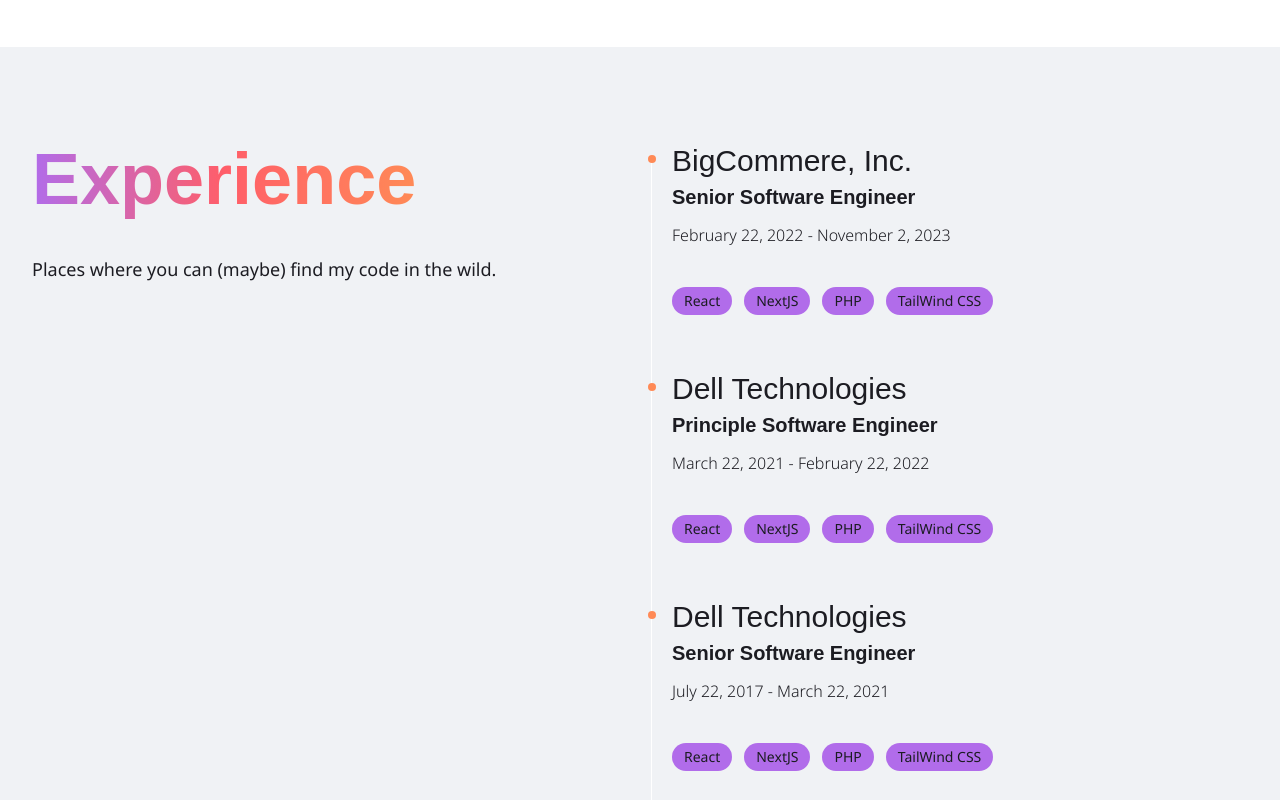
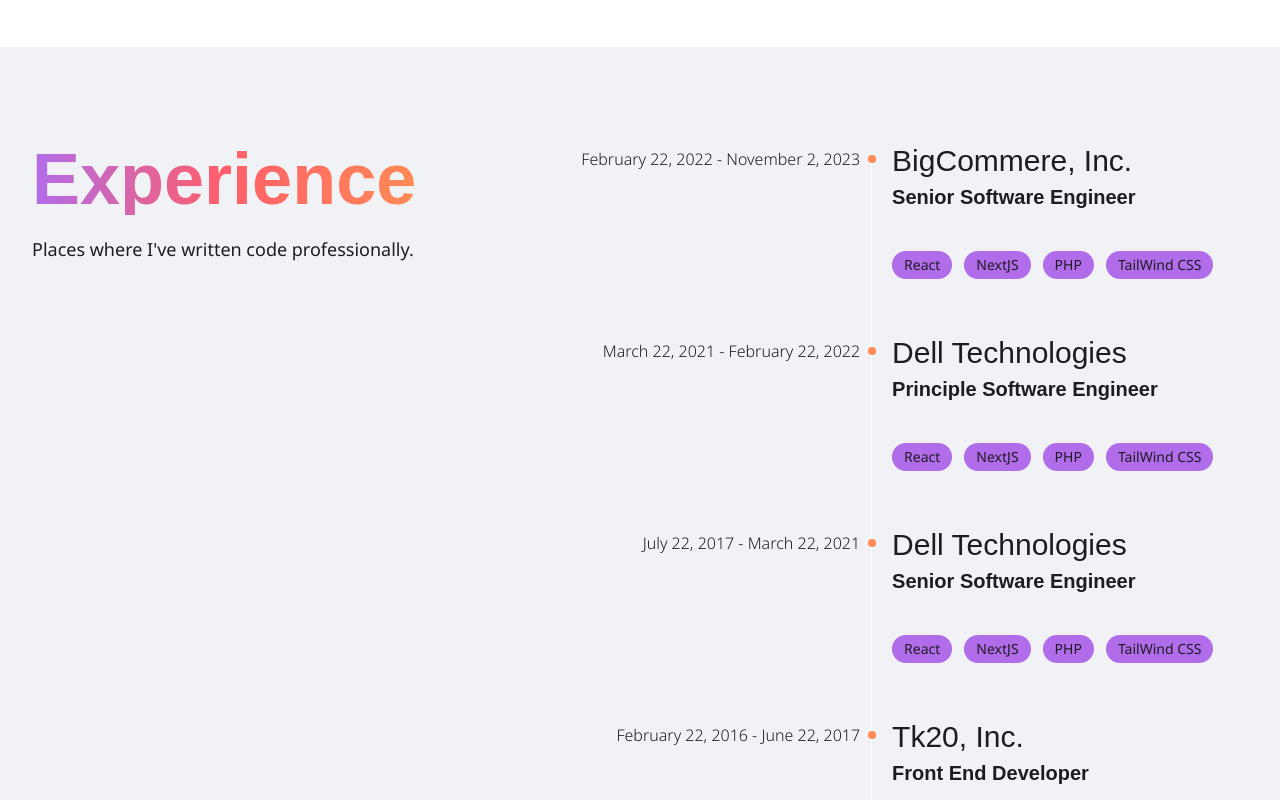
Before and after one commit to github-ab-martinez/personal-portfolio, a Next.js app: page / in a window 1280 px wide. Shown: the part 1540-2340 px from the top of the page. Built offline with nearby package versions, Linux system fonts and the light colour scheme; a web font is replaced by a local one.

Commit message:
Experience section styling updates

```diff
--- a/src/components/ExperienceSection/index.tsx
+++ b/src/components/ExperienceSection/index.tsx
@@ -1,24 +1,24 @@
-'use client';
+"use client";
 
-import { useEffect, useRef } from 'react';
-import Heading from '../common/Heading';
-import PageSection from '../common/PageSection';
-import { useNavSpy } from '../common/StickyHeader/HeaderNav/NavSpyProvider';
-import { useWorkHistory } from './useWorkHistory';
+import { useEffect, useRef } from "react";
+import Heading from "../common/Heading";
+import PageSection from "../common/PageSection";
+import { useNavSpy } from "../common/StickyHeader/HeaderNav/NavSpyProvider";
+import { useWorkHistory } from "./useWorkHistory";
 
 const months: Record<number, string> = {
-  1: 'January',
-  2: 'February',
-  3: 'March',
-  4: 'April',
-  5: 'May',
-  6: 'June',
-  7: 'July',
-  8: 'August',
-  9: 'September',
-  10: 'October',
-  11: 'November',
-  12: 'December',
+  1: "January",
+  2: "February",
+  3: "March",
+  4: "April",
+  5: "May",
+  6: "June",
+  7: "July",
+  8: "August",
+  9: "September",
+  10: "October",
+  11: "November",
+  12: "December",
 };
 
 const ExperienceSection = () => {
@@ -31,48 +31,55 @@
   }, [navObserver]);
 
   return (
-    <PageSection secondary className="flex">
-      <div className="mb-10 w-1/2">
+    <PageSection
+      secondary
+      className="flex flex-col justify-between md:flex-row"
+    >
+      <div className="shrink sm:mr-6">
         <Heading
           ref={experienceRef}
           id="experience"
           level="h2"
-          className="mb-10"
+          className="mb-5 inline-block bg-gradient-to-r from-purple via-red to-orange bg-clip-text text-transparent"
         >
-          <span className="bg-clip-text text-transparent bg-gradient-to-r from-purple via-red to-orange">
           Experience
-          </span>
         </Heading>
-        <p className="text-lg">
-          Places where you can (maybe) find my code in the wild.
+        <p className="mb-10 text-lg">
+          Places where I&apos;ve written code professionally.
         </p>
       </div>
 
-      <ul>
+      <ul className="sm:w-1/2 lg:w-full">
         {workHistory.map(({ company, startDate, endDate, role, techStack }) => {
           return (
             <li
               key={startDate.toString()}
-              className="pl-8 pb-14 relative after:content-[''] after:absolute after:h-[8px] after:w-[8px] after:rounded-full after:bg-orange after:left-2 after:top-3
-                before:content-[''] before:absolute before:h-full before:w-[1px] before:bg-white-secondary before:left-[11px] before:top-4"
+              className="relative flex flex-col pb-14 pl-8 before:absolute before:left-[3px] before:top-4 before:h-full before:w-[1px] before:bg-white-secondary before:content-[''] after:absolute after:left-0 after:top-3
+            after:h-[8px] after:w-[8px] after:rounded-full after:bg-orange after:content-[''] lg:flex-row lg:pb-0 lg:before:hidden lg:after:hidden"
+            >
+              <p className="mb-2 pt-1 font-light lg:w-1/2 lg:text-right">
+                {months[startDate.getMonth()]} {startDate.getDate()},{" "}
+                {startDate.getFullYear()} -{" "}
+                <span className="whitespace-nowrap">
+                  {months[endDate.getMonth()]} {endDate.getDate()},{" "}
+                  {endDate.getFullYear()}
+                </span>
+              </p>
+              <div
+                className="relative shrink-0 before:absolute before:left-[11px] before:top-4 before:hidden before:h-full before:w-[1px] before:bg-white-secondary before:content-[''] after:absolute after:left-2 after:top-3 after:hidden after:h-[8px]
+                after:w-[8px] after:rounded-full after:bg-orange after:content-[''] lg:pb-14 lg:pl-8 lg:before:inline-block lg:after:inline-block"
               >
                 <Heading level="h4" as="h3" className="mb-1">
                   {company}
                 </Heading>
-              <Heading level="h5" as="h4" className="mb-3 font-semibold">
+                <Heading level="h5" as="h4" className="mb-10 font-semibold">
                   {role}
                 </Heading>
-              <p className="mb-10 font-light">
-                {months[startDate.getMonth()]} {startDate.getDate()},{' '}
-                {startDate.getFullYear()} - {months[endDate.getMonth()]}{' '}
-                {endDate.getDate()}, {endDate.getFullYear()}
-              </p>
-
-              <ul className="flex gap-3">
+                <ul className="flex flex-wrap gap-3">
                   {techStack.map((tech) => {
                     return (
                       <li
-                      className="bg-purple text-black-secondary py-1 px-3 rounded-full text-sm"
+                        className="rounded-full bg-purple px-3 py-1 text-sm text-black-secondary"
                         key={tech}
                       >
                         {tech}
@@ -80,6 +87,7 @@
                     );
                   })}
                 </ul>
+              </div>
             </li>
           );
         })}
--- a/src/components/ToolsSection/index.tsx
+++ b/src/components/ToolsSection/index.tsx
@@ -20,7 +20,6 @@
 
   return (
     <PageSection>
-      <div>
       <Heading
         ref={skillsRef}
         id="skills"
@@ -29,7 +28,6 @@
       >
         Skills
       </Heading>
-      </div>
       <p className="mb-10 text-lg">
         Languages, frameworks and other tools I love to work with.
       </p>
```
Lines whose indentation alone changed are shown as unchanged.
